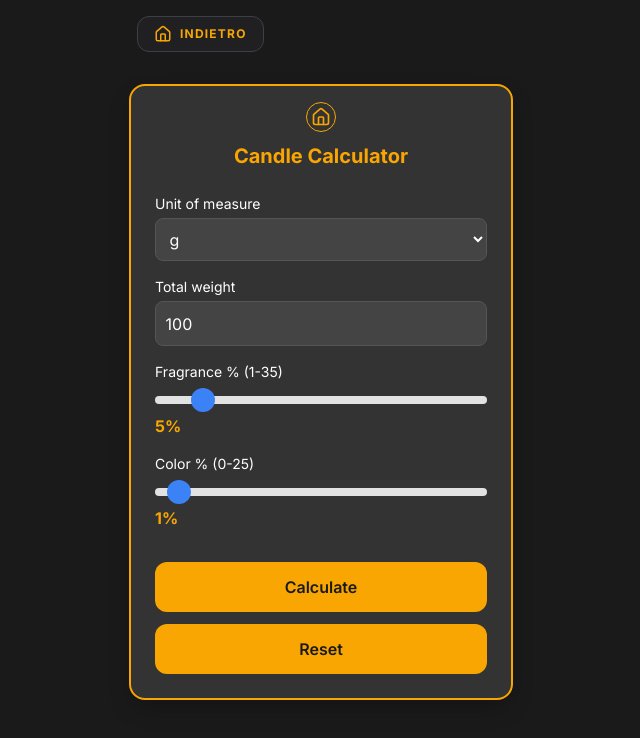
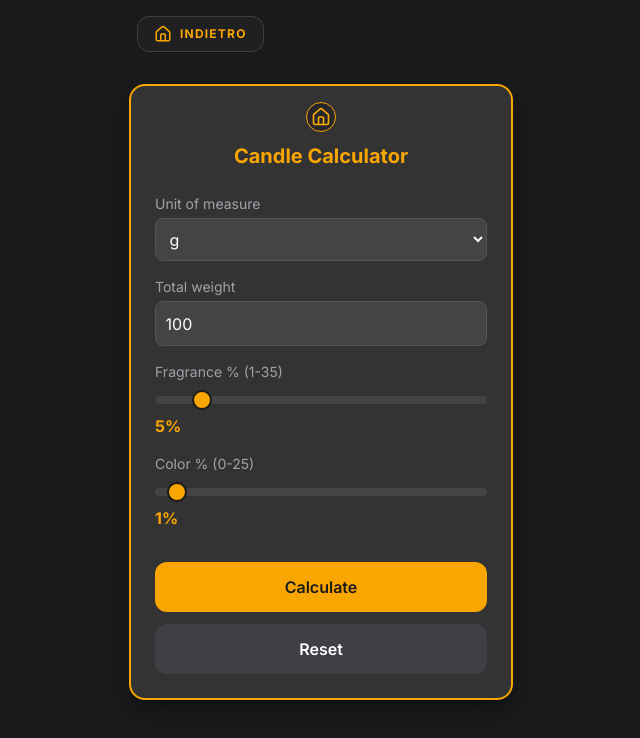
Before and after one commit to attarus18/Wax-Melt, a React (Vite) app: page / in a window 1280 px wide. Both pictures are taken after a click on the button "Candle Calculator". Shown: the top 738 px of the page, without its empty margins (319-959 px from the left). Built offline with nearby package versions, Linux system fonts and the light colour scheme.

Commit message:
feat: Enhance production calculator and styling
Add functionality to the production calculator to save finished products. Improve overall application styling with updated colors, button styles, and input focus states. Update project dependencies and build process.

```diff
--- a/App.tsx
+++ b/App.tsx
@@ -14,39 +14,34 @@ const App: React.FC = () => {
   const [view, setView] = useState<View>('HOME');
   const [state, setState] = useState<InventoryState>(loadState());
 
-  const addRawMaterial = (material: RawMaterial) => {
-    const newState = { ...state, materials: [...state.materials, material] };
+  const updateState = (newState: InventoryState) => {
     setState(newState);
     saveState(newState);
   };
 
+  const addRawMaterial = (material: RawMaterial) => {
+    updateState({ ...state, materials: [...state.materials, material] });
+  };
+
   const deleteRawMaterial = (id: string) => {
-    const newState = { ...state, materials: state.materials.filter(m => m.id !== id) };
-    setState(newState);
-    saveState(newState);
+    updateState({ ...state, materials: state.materials.filter(m => m.id !== id) });
   };
 
   const addFinishedProduct = (product: FinishedProduct) => {
-    const newState = { ...state, finishedProducts: [...state.finishedProducts, product] };
-    setState(newState);
-    saveState(newState);
+    updateState({ ...state, finishedProducts: [...state.finishedProducts, product] });
   };
 
   const sellProduct = (id: string) => {
-    const newState = {
+    updateState({
       ...state,
       finishedProducts: state.finishedProducts.map(p =>
         p.id === id ? { ...p, quantity: Math.max(0, p.quantity - 1) } : p
       )
-    };
-    setState(newState);
-    saveState(newState);
+    });
   };
 
   const deleteProduct = (id: string) => {
-    const newState = { ...state, finishedProducts: state.finishedProducts.filter(p => p.id !== id) };
-    setState(newState);
-    saveState(newState);
+    updateState({ ...state, finishedProducts: state.finishedProducts.filter(p => p.id !== id) });
   };
 
   const renderView = () => {
@@ -54,7 +49,7 @@ const App: React.FC = () => {
       case 'HOME':
         return <Home setView={setView} />;
       case 'CALCULATOR':
-        return <Calculator setView={setView} />;
+        return <Calculator setView={setView} onAddProduct={addFinishedProduct} />;
       case 'PRODUCTION_COST':
         return <ProductionCost setView={setView} />;
       case 'RAW_MATERIALS':
@@ -64,8 +59,7 @@ const App: React.FC = () => {
       case 'SETTINGS':
         return <Settings onClearData={() => {
           const fresh = { materials: [], finishedProducts: [] };
-          setState(fresh);
-          saveState(fresh);
+          updateState(fresh);
           setView('HOME');
         }} />;
       default:
@@ -75,10 +69,9 @@ const App: React.FC = () => {
 
   return (
     <div className="min-h-screen bg-app-dark flex flex-col items-center p-4">
-      {/* Header di ritorno rapido presente solo nelle sottopagine */}
       {view !== 'HOME' && (
         <div className="w-full max-w-sm flex justify-start items-center mb-4 px-2">
-           <button onClick={() => setView('HOME')} className="text-wax-orange flex items-center gap-2 bg-zinc-800/50 px-4 py-2 rounded-xl border border-zinc-700">
+           <button onClick={() => setView('HOME')} className="text-wax-orange flex items-center gap-2 bg-zinc-800/50 px-4 py-2 rounded-xl border border-zinc-700 shadow-sm transition-all hover:bg-zinc-800">
              <HomeIcon size={18} /> <span className="text-xs font-bold tracking-widest uppercase">Indietro</span>
            </button>
         </div>
--- a/components/Calculator.tsx
+++ b/components/Calculator.tsx
@@ -1,13 +1,14 @@
 
 import React, { useState } from 'react';
-import { Home as HomeIcon } from 'lucide-react';
-import { View } from '../types';
+import { Home as HomeIcon, Save } from 'lucide-react';
+import { View, FinishedProduct } from '../types';
 
 interface CalculatorProps {
   setView: (view: View) => void;
+  onAddProduct?: (product: FinishedProduct) => void;
 }
 
-const Calculator: React.FC<CalculatorProps> = ({ setView }) => {
+const Calculator: React.FC<CalculatorProps> = ({ setView, onAddProduct }) => {
   const [unit, setUnit] = useState('g');
   const [totalWeight, setTotalWeight] = useState(100);
   const [fragrancePercent, setFragrancePercent] = useState(5);
@@ -19,6 +20,27 @@ const Calculator: React.FC<CalculatorProps> = ({ setView }) => {
     const colorWeight = (totalWeight * colorPercent) / 100;
     const waxWeight = totalWeight - fragranceWeight - colorWeight;
     setResult({ wax: waxWeight, fragrance: fragranceWeight, color: colorWeight });
+  };
+
+  const handleSaveProduction = () => {
+    if (!result || !onAddProduct) return;
+
+    const name = window.prompt("Inserisci un nome per questo lotto (es: Lotto Lavanda #1):");
+    if (!name) return;
+
+    const newProduct: FinishedProduct = {
+      id: crypto.randomUUID(),
+      name: name,
+      quantity: 1, // Assumiamo 1 candela per ora, o potremmo chiedere all'utente
+      costPerUnit: 0,
+      containerSize: totalWeight,
+      fragrancePercentage: fragrancePercent,
+      createdAt: Date.now()
+    };
+
+    onAddProduct(newProduct);
+    alert("Produzione registrata nel magazzino prodotti finiti!");
+    setView('FINISHED_PRODUCTS');
   };
 
   const reset = () => {
@@ -33,7 +55,7 @@ const Calculator: React.FC<CalculatorProps> = ({ setView }) => {
       <div className="app-card w-full max-w-sm p-6 relative">
         <button
           onClick={() => setView('HOME')}
-          className="absolute top-4 left-1/2 -translate-x-1/2 text-wax-orange border border-wax-orange p-1 rounded-full"
+          className="absolute top-4 left-1/2 -translate-x-1/2 text-wax-orange border border-wax-orange p-1 rounded-full bg-zinc-800"
         >
           <HomeIcon size={20} />
         </button>
@@ -42,7 +64,7 @@ const Calculator: React.FC<CalculatorProps> = ({ setView }) => {
 
         <div className="space-y-4">
           <div>
-            <label className="block text-sm mb-1">Unit of measure</label>
+            <label className="block text-sm mb-1 text-zinc-400">Unit of measure</label>
             <select
               value={unit}
               onChange={(e) => setUnit(e.target.value)}
@@ -54,7 +76,7 @@ const Calculator: React.FC<CalculatorProps> = ({ setView }) => {
           </div>
 
           <div>
-            <label className="block text-sm mb-1">Total weight</label>
+            <label className="block text-sm mb-1 text-zinc-400">Total weight</label>
             <input
               type="number"
               value={totalWeight}
@@ -64,41 +86,49 @@ const Calculator: React.FC<CalculatorProps> = ({ setView }) => {
           </div>
 
           <div>
-            <label className="block text-sm mb-1">Fragrance % (1-35)</label>
+            <label className="block text-sm mb-1 text-zinc-400">Fragrance % (1-35)</label>
             <input
               type="range"
               min="1"
               max="35"
               value={fragrancePercent}
               onChange={(e) => setFragrancePercent(Number(e.target.value))}
-              className="w-full h-2 bg-white rounded-lg appearance-none cursor-pointer accent-blue-500"
+              className="w-full"
             />
             <div className="text-wax-orange font-bold mt-1">{fragrancePercent}%</div>
           </div>
 
           <div>
-            <label className="block text-sm mb-1">Color % (0-25)</label>
+            <label className="block text-sm mb-1 text-zinc-400">Color % (0-25)</label>
             <input
               type="range"
               min="0"
               max="25"
               value={colorPercent}
               onChange={(e) => setColorPercent(Number(e.target.value))}
-              className="w-full h-2 bg-white rounded-lg appearance-none cursor-pointer accent-blue-500"
+              className="w-full"
             />
             <div className="text-wax-orange font-bold mt-1">{colorPercent}%</div>
           </div>
 
           <div className="pt-4 space-y-3">
             <button onClick={calculate} className="app-button w-full">Calculate</button>
-            <button onClick={reset} className="app-button w-full">Reset</button>
+            <button onClick={reset} className="app-button w-full !bg-zinc-700 !text-white">Reset</button>
           </div>
 
           {result && (
-            <div className="mt-4 p-4 bg-black/30 rounded-lg space-y-2 border border-wax-orange/30">
-              <div className="flex justify-between"><span>Cera:</span> <span className="text-wax-orange">{result.wax.toFixed(2)} {unit}</span></div>
-              <div className="flex justify-between"><span>Fragranza:</span> <span className="text-wax-orange">{result.fragrance.toFixed(2)} {unit}</span></div>
-              <div className="flex justify-between"><span>Colore:</span> <span className="text-wax-orange">{result.color.toFixed(2)} {unit}</span></div>
+            <div className="mt-4 p-4 bg-black/40 rounded-xl space-y-2 border border-wax-orange/30 animate-in fade-in zoom-in-95">
+              <div className="flex justify-between"><span>Cera:</span> <span className="text-wax-orange font-bold">{result.wax.toFixed(2)} {unit}</span></div>
+              <div className="flex justify-between"><span>Fragranza:</span> <span className="text-wax-orange font-bold">{result.fragrance.toFixed(2)} {unit}</span></div>
+              <div className="flex justify-between"><span>Colore:</span> <span className="text-wax-orange font-bold">{result.color.toFixed(2)} {unit}</span></div>
+
+              <button
+                onClick={handleSaveProduction}
+                className="mt-4 w-full bg-blue-600 hover:bg-blue-500 text-white font-bold py-2 rounded-lg flex items-center justify-center gap-2 transition-colors"
+              >
+                <Save size={18} />
+                Registra in Magazzino
+              </button>
             </div>
           )}
         </div>
--- a/components/Home.tsx
+++ b/components/Home.tsx
@@ -28,7 +28,7 @@ const Home: React.FC<HomeProps> = ({ setView }) => {
           </button>
 
           <div className="pt-6 w-full flex flex-col items-center">
-            <h2 className="text-wax-orange/60 text-[10px] font-bold uppercase tracking-[0.2em] mb-4 border-b border-wax-orange/20 w-full text-center pb-2">
+            <h2 className="text-wax-orange/50 text-[10px] font-bold uppercase tracking-[0.2em] mb-4 border-b border-wax-orange/20 w-full text-center pb-2">
               Gestione Magazzino
             </h2>
 
@@ -49,7 +49,7 @@ const Home: React.FC<HomeProps> = ({ setView }) => {
 
               <button
                 onClick={() => setView('SETTINGS')}
-                className="app-button w-full text-lg shadow-lg opacity-80 !bg-zinc-600 !text-white mt-4"
+                className="app-button w-full text-lg shadow-lg opacity-80 !bg-zinc-700 !text-white mt-4"
               >
                 Impostazioni
               </button>
--- a/index.html
+++ b/index.html
@@ -23,26 +23,26 @@
         -webkit-appearance: none;
         width: 100%;
         height: 8px;
-        background: #e2e2e2;
+        background: #444;
         border-radius: 5px;
         outline: none;
       }
       input[type="range"]::-webkit-slider-thumb {
         -webkit-appearance: none;
         appearance: none;
-        width: 24px;
-        height: 24px;
-        background: #3b82f6;
+        width: 20px;
+        height: 20px;
+        background: #f9a602;
         cursor: pointer;
         border-radius: 50%;
+        border: 2px solid #1a1a1a;
       }
 
-      /* Stile specifico per l'app */
       .app-card {
         background-color: #333333;
         border: 2px solid #f9a602;
         border-radius: 1rem;
-        box-shadow: 0 10px 25px -5px rgba(0, 0, 0, 0.3);
+        box-shadow: 0 10px 25px -5px rgba(0, 0, 0, 0.5);
       }
       .app-button {
         background-color: #f9a602;
@@ -51,10 +51,13 @@
         border-radius: 0.75rem;
         padding: 0.8rem;
         transition: all 0.2s;
+        display: flex;
+        align-items: center;
+        justify-content: center;
+        gap: 0.5rem;
       }
       .app-button:active {
-        transform: scale(0.98);
-        opacity: 0.9;
+        transform: scale(0.97);
       }
       .app-input {
         background-color: #444444;
@@ -63,20 +66,27 @@
         border-radius: 0.5rem;
         padding: 0.6rem;
         width: 100%;
+        outline: none;
+      }
+      .app-input:focus {
+        border-color: #f9a602;
       }
     </style>
   <script type="importmap">
 {
   "imports": {
-    "lucide-react": "https://esm.sh/lucide-react@^0.561.0",
+    "react-dom/": "https://esm.sh/react-dom@^19.2.3/",
     "react/": "https://esm.sh/react@^19.2.3/",
     "react": "https://esm.sh/react@^19.2.3",
-    "react-dom/": "https://esm.sh/react-dom@^19.2.3/"
+    "vite": "https://esm.sh/vite@^7.3.0",
+    "@vitejs/plugin-react": "https://esm.sh/@vitejs/plugin-react@^5.1.2",
+    "lucide-react": "https://esm.sh/lucide-react@^0.562.0"
   }
 }
 </script>
 </head>
   <body class="bg-app-dark overflow-x-hidden">
     <div id="root"></div>
+    <script type="module" src="/index.tsx"></script>
   </body>
 </html>
```
Also changed, not shown: package.json (+11 -9 lines), vite.config.ts (+7 -20 lines).
